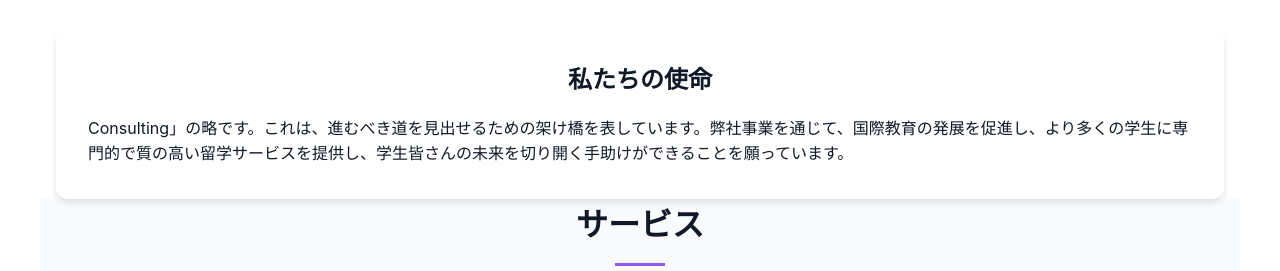
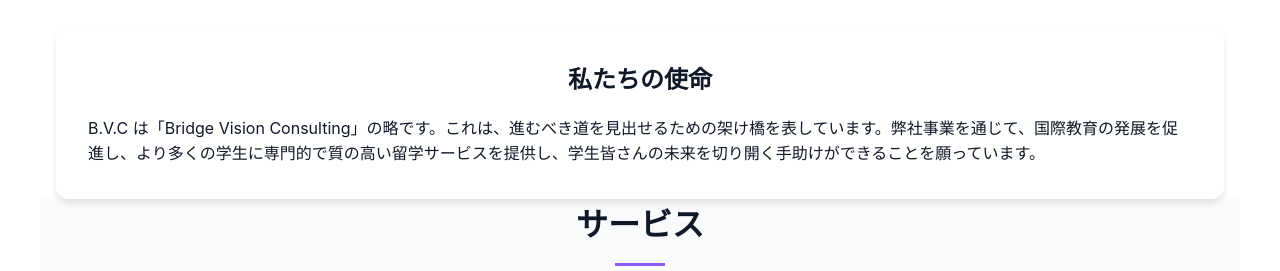
Before and after one commit to bvcCompany/bvcCompany.github.io, a plain HTML site: page index.html in a window 1280 px wide. Shown: the part 529-800 px from the top of the page. Drawn offline with Linux system fonts and the light colour scheme.

Commit message:
Update index.html
更新B.V.C は「Bridge Vision

```diff
--- a/index.html
+++ b/index.html
@@ -479,7 +479,7 @@
                 'about.valuesList3': '',
                 'about.valuesList4': '',
                 'about.mission': '私たちの使命',
-                'about.missionText': 'Consulting」の略です。これは、進むべき道を見出せるための架け橋を表しています。弊社事業を通じて、国際教育の発展を促進し、より多くの学生に専門的で質の高い留学サービスを提供し、学生皆さんの未来を切り開く手助けができることを願っています。',
+                'about.missionText': 'B.V.C は「Bridge Vision Consulting」の略です。これは、進むべき道を見出せるための架け橋を表しています。弊社事業を通じて、国際教育の発展を促進し、より多くの学生に専門的で質の高い留学サービスを提供し、学生皆さんの未来を切り開く手助けができることを願っています。',
                 'services.title': 'サービス',
                 'services.webDesign': 'ウェブデザイン',
                 'services.webDesignDesc': 'ユーザーフレンドリーなウェブサイトを設計します。',
@@ -655,4 +655,5 @@
         }
     </script>
 </body>
+
 </html>
```
